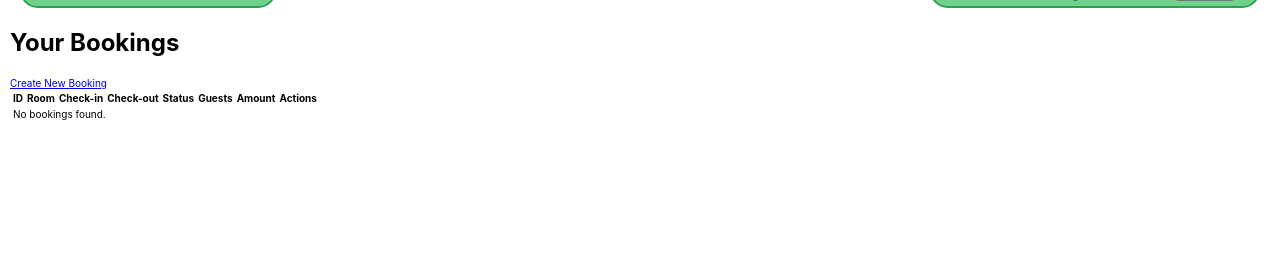
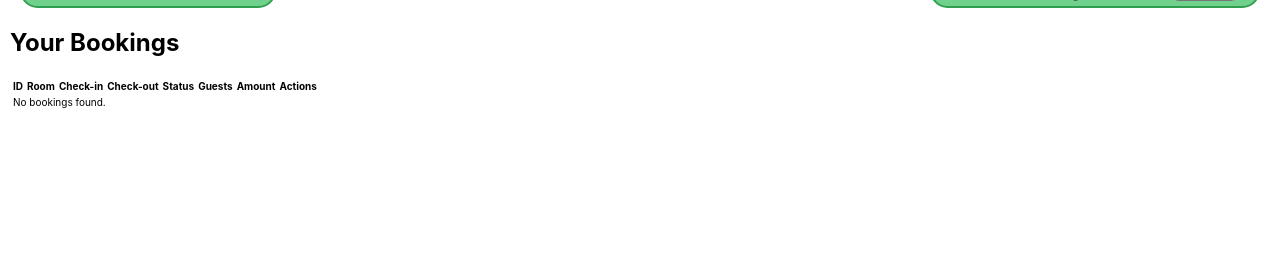
Before and after one commit to Hesham243/Hotel-Management-System, a Django app: page /bookings/ in a window 1280 px wide. Shown: the part 47-315 px from the top of the page. Run offline with Django 5.2, Linux system fonts and the light colour scheme; the visitor is signed in with stand-in values (Sample User, id 1); data that the repository does not hold is empty.

Commit message:
Remove 'Create New Booking' button from bookings page

```diff
--- a/HMS_app/templates/booking/booking_index.html
+++ b/HMS_app/templates/booking/booking_index.html
@@ -6,7 +6,6 @@
       Booking cancelled successfully.
     </div>
   {% endif %}
-  <a href="{% url 'booking-create' %}">Create New Booking</a>
   <table>
     <thead>
       <tr>
```
